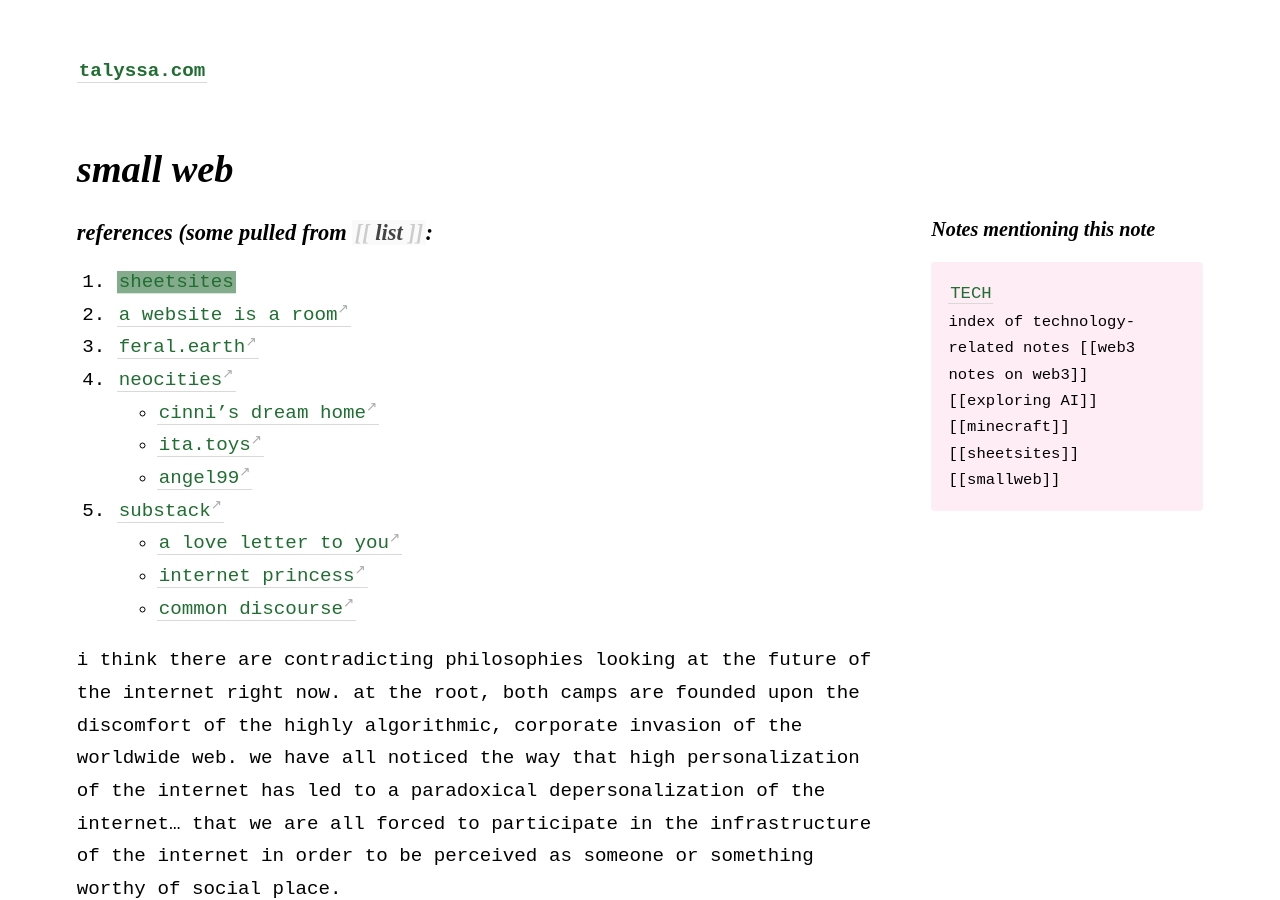
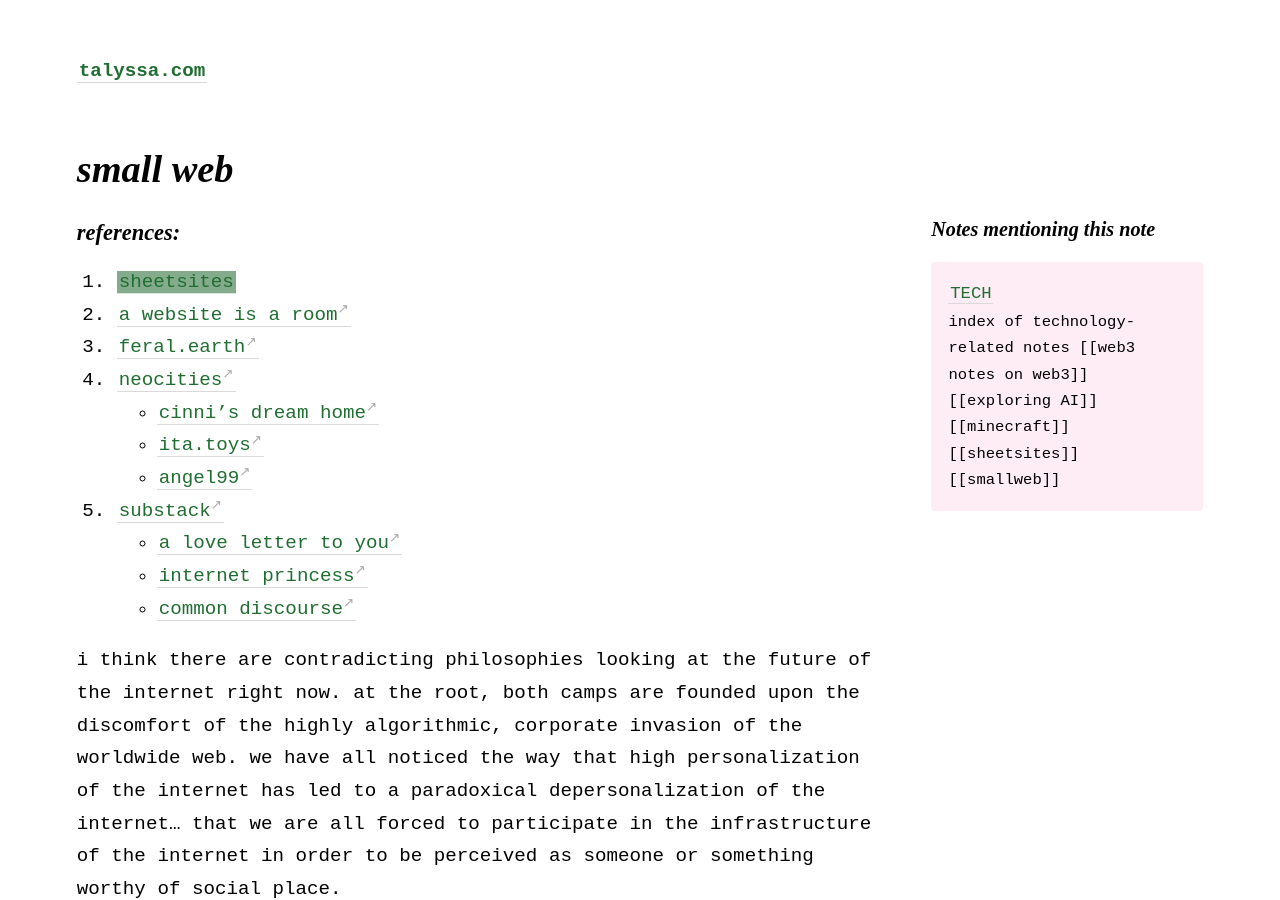
Before and after one commit to geminiworms/talyssagarden.github.io, a Jekyll site: the page built from _notes/smallweb.md, in a window 1280 px wide and 900 px high. Built offline with Jekyll 4.4.1, drawn with Linux system fonts in a browser that asks for light colours.

Commit message:
Update smallweb.md

```diff
--- a/_notes/smallweb.md
+++ b/_notes/smallweb.md
@@ -1,7 +1,7 @@
 ---
 title: small web
 ---
-### references (some pulled from [[list]]:
+### references:
 1. [[sheetsites]]
 2. [a website is a room](https://a-website-is-a-room.net/)
 3. [feral.earth](http://feral.earth/)
```
